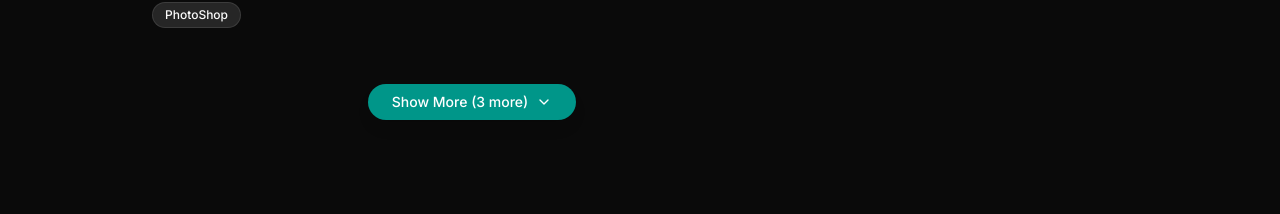
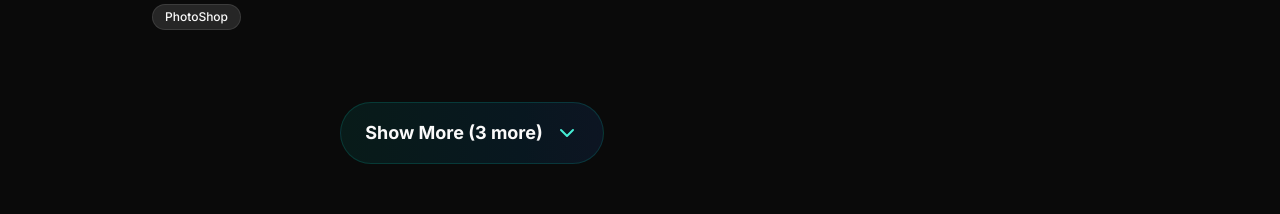
Before and after one commit to Sandbox-AceBorja/aceborja-v2, a Next.js app: page / in a window 1280 px wide. Shown: the part 2120-2334 px from the top of the page. Built offline with nearby package versions, Linux system fonts and the light colour scheme; no server answers.

Commit message:
update button color and animation

```diff
--- a/components/Contact.tsx
+++ b/components/Contact.tsx
@@ -58,7 +58,7 @@ const Contact = () => {
           <a
             href='mailto:sandbox.aceborja@gmail.com'
             className={
-              'py-4 px-6 text-sm font-medium text-teal-400 bg-transparent border border-teal-400 rounded hover:bg-teal-400 hover:text-black transition-colors'
+              'rounded-lg py-4 px-6 text-lg font-medium bg-gradient-to-r from-teal-500/10 to-blue-500/10 transition-all duration-300 hover:from-teal-500/20 hover:to-blue-500/20 border border-teal-500/20'
             }
           >
             Say Hello
--- a/components/DownloadResume.tsx
+++ b/components/DownloadResume.tsx
@@ -18,7 +18,7 @@ const DownloadResume = () => {
       href='/resume/Borja_Eduardo_Ace_Resume.pdf'
       download
       onClick={handleClick}
-      className='rounded-lg bg-teal-300 px-4 py-2 text-sm font-semibold text-black transition hover:bg-teal-500 inline-flex items-center gap-0.5'
+      className='px-4 py-2 text-sm font-semibold inline-flex rounded-full bg-gradient-to-r from-teal-500/10 to-blue-500/10 transition-all duration-300 hover:from-teal-500/20 hover:to-blue-500/20 border border-teal-500/20'
     >
       Download CV
     </a>
--- a/components/Experience.tsx
+++ b/components/Experience.tsx
@@ -3,7 +3,7 @@
 import React, { useEffect, useState } from 'react'
 import { experienceData } from '@/data/portfolio'
 import { Experience as ExperienceType } from '@/types'
-import { Briefcase, ChevronDown, ChevronUp } from 'lucide-react'
+import { Briefcase, ChevronDown } from 'lucide-react'
 import { motion, useAnimation } from 'framer-motion'
 import { useInView } from 'react-intersection-observer'
 import { Variants } from 'framer-motion'
@@ -127,21 +127,22 @@ const Experience = () => {
 
           {/* Show More / Show Less Button */}
           {hasMore && (
-            <div className='flex justify-center mt-8'>
+            <div className='flex justify-center mt-12'>
               <button
                 onClick={handleToggle}
-                className='inline-flex items-center justify-center rounded-full bg-teal-600 px-6 py-2 text-sm font-medium text-white shadow-lg transition-colors hover:bg-teal-700 focus:outline-none focus:ring-2 focus:ring-blue-500 focus:ring-offset-2'
+                className='group flex items-center gap-3 rounded-full bg-gradient-to-r from-teal-500/10 to-blue-500/10 px-6 py-4 transition-all duration-300 hover:from-teal-500/20 hover:to-blue-500/20 border border-teal-500/20'
               >
-                {isExpanded ? (
-                  <>
-                    Show Less <ChevronUp size={16} className='ml-2' />
-                  </>
-                ) : (
-                  <>
-                    Show More ({experienceData.length - visibleCount} more)
-                    <ChevronDown size={16} className='ml-2' />
-                  </>
-                )}
+                <span className='text-lg font-bold text-foreground'>
+                  {isExpanded
+                    ? 'Show Less'
+                    : `Show More (${experienceData.length - visibleCount} more)`}
+                </span>
+                <motion.div
+                  animate={{ rotate: isExpanded ? 180 : 0 }}
+                  transition={{ duration: 0.3 }}
+                >
+                  <ChevronDown size={24} className='text-teal-300' />
+                </motion.div>
               </button>
             </div>
           )}
--- a/components/Footer.tsx
+++ b/components/Footer.tsx
@@ -20,7 +20,7 @@ const Footer = () => {
             href='https://github.com/sandbox-aceborja'
             target='_blank'
             rel='noopener noreferrer'
-            className='text-muted-foreground hover:text-foreground transition'
+            className='text-muted-foreground hover:text-teal-300 transition'
             aria-label='GitHub Profile'
           >
             <Github size={20} />
@@ -29,7 +29,7 @@ const Footer = () => {
             href='https://linkedin.com/in/sandbox-aceborja'
             target='_blank'
             rel='noopener noreferrer'
-            className='text-muted-foreground hover:text-foreground transition'
+            className='text-muted-foreground hover:text-teal-300 transition'
             aria-label='LinkedIn Profile'
           >
             <Linkedin size={20} />
@@ -38,7 +38,7 @@ const Footer = () => {
             href='https://x.com/AceBorja7'
             target='_blank'
             rel='noopener noreferrer'
-            className='text-muted-foreground hover:text-foreground transition'
+            className='text-muted-foreground hover:text-teal-300 transition'
             aria-label='Twitter Profile'
           >
             <Twitter size={20} />
--- a/components/NavBar.tsx
+++ b/components/NavBar.tsx
@@ -77,7 +77,8 @@ const NavBar = () => {
                   label: 'Resume PDF',
                 })
               }
-              className='mt-4 rounded-lg bg-teal-300 px-4 py-2 text-center text-lg font-semibold text-black transition hover:bg-teal-500'
+              //   className='mt-4 rounded-lg bg-teal-300 px-4 py-2 text-center text-lg font-semibold text-black transition hover:bg-teal-500'
+              className='mt-4 px-4 py-2 text-center text-lg font-semibold rounded-full bg-gradient-to-r from-teal-500/10 to-blue-500/10 transition-all duration-300 hover:from-teal-500/20 hover:to-blue-500/20 border border-teal-500/20'
             >
               Download CV
             </a>
--- a/components/Projects.tsx
+++ b/components/Projects.tsx
@@ -199,7 +199,7 @@ const Projects = () => {
               onClick={() =>
                 setIsMinorProjectsExpanded(!isMinorProjectsExpanded)
               }
-              className='group flex items-center gap-3 rounded-lg bg-gradient-to-r from-teal-500/10 to-blue-500/10 px-6 py-4 transition-all duration-300 hover:from-teal-500/20 hover:to-blue-500/20 border border-teal-500/20'
+              className='group flex items-center gap-3 rounded-full bg-gradient-to-r from-teal-500/10 to-blue-500/10 px-6 py-4 transition-all duration-300 hover:from-teal-500/20 hover:to-blue-500/20 border border-teal-500/20'
             >
               <h3 className='text-lg font-bold text-foreground'>
                 Other Projects
```
